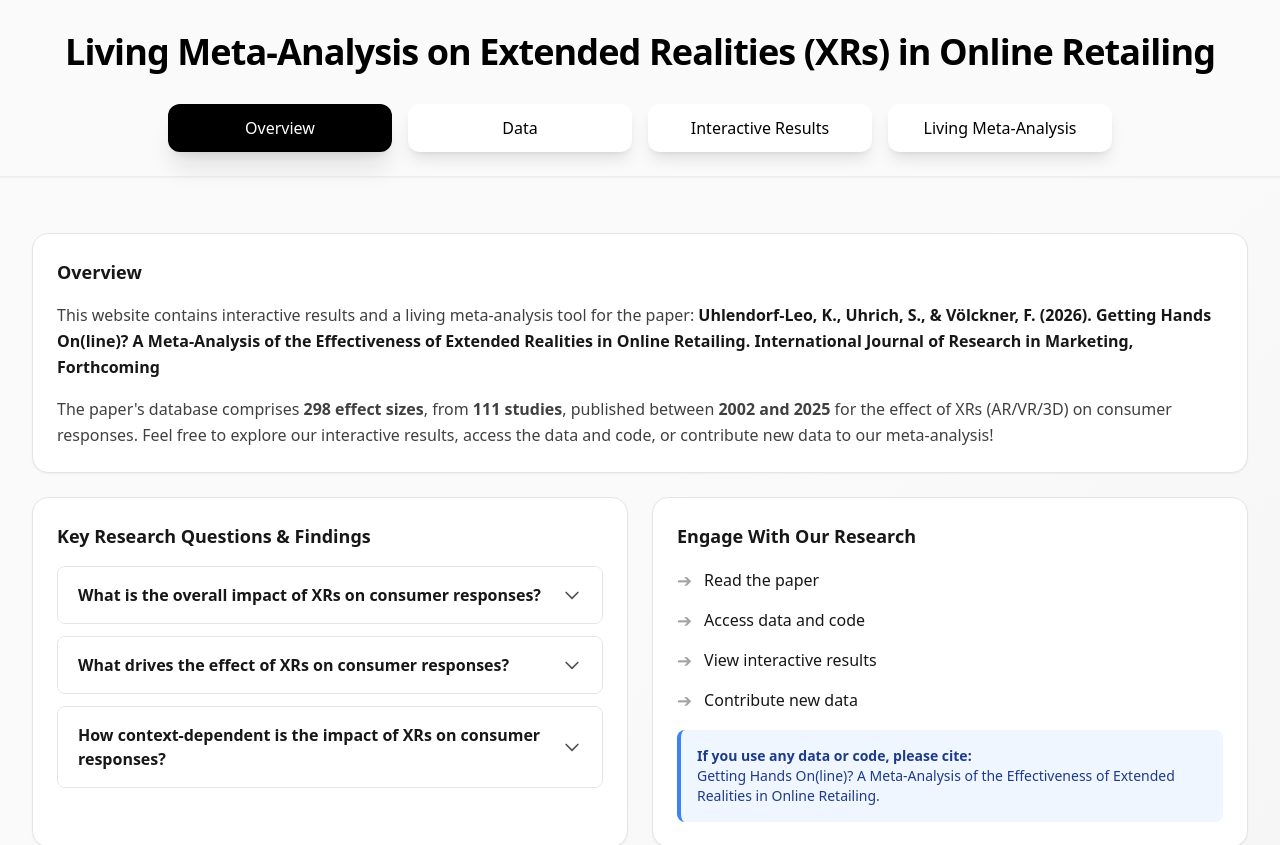
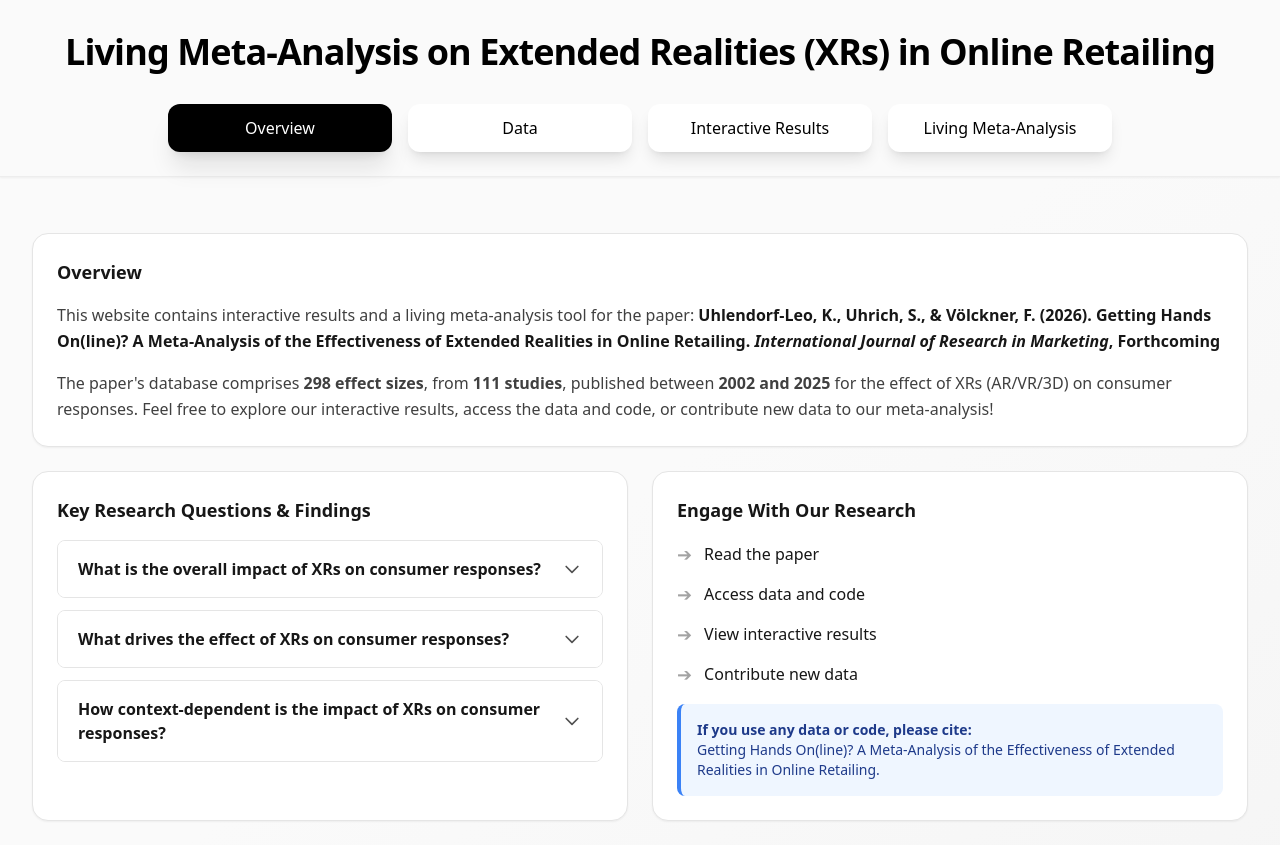
Before and after one commit to KU9197/LivingMetaRealities, a React (Create React App) app: page / in a window 1280 px wide. Shown: the top 845 px of the page. Built offline with nearby package versions, Linux system fonts and the light colour scheme.

Commit message:
Change <italic> to <em> in Landing.tsx

```diff
--- a/src/pages/Landing.tsx
+++ b/src/pages/Landing.tsx
@@ -33,7 +33,7 @@ export default function Landing() {
         <Card title="Overview">
           <div className="space-y-4">
             <p className="text-neutral-700 leading-relaxed">
-              This website contains interactive results and a living meta-analysis tool for the paper: <strong className="text-neutral-900">Uhlendorf-Leo, K., Uhrich, S., & Völckner, F. (2026). Getting Hands On(line)? A Meta-Analysis of the Effectiveness of Extended Realities in Online Retailing. <italic>International Journal of Research in Marketing</italic>, Forthcoming</strong>
+              This website contains interactive results and a living meta-analysis tool for the paper: <strong className="text-neutral-900">Uhlendorf-Leo, K., Uhrich, S., & Völckner, F. (2026). Getting Hands On(line)? A Meta-Analysis of the Effectiveness of Extended Realities in Online Retailing. <em>International Journal of Research in Marketing</em>, Forthcoming</strong>
             </p>
             <p className="text-neutral-700 leading-relaxed">
               The paper's database comprises <strong>298 effect sizes</strong>, from <strong>111 studies</strong>, published between <strong>2002 and 2025</strong> for the effect of XRs (AR/VR/3D) on consumer responses. Feel free to explore our interactive results, access the data and code, or contribute new data to our meta-analysis!
```
